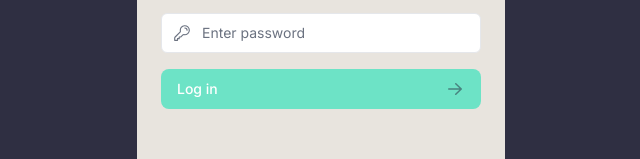
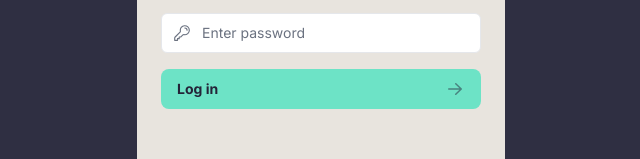
Before and after one commit to Connor-Skudlarek/issue-tracker, a Next.js app: page /login in a window 1280 px wide. Shown: the part 476-635 px from the top of the page, without its empty margins (319-959 px from the left). Built offline with nearby package versions, Linux system fonts and the light colour scheme; a web font is replaced by a local one.

Commit message:
Remove bold font, change color schema, fixes #10

```diff
--- a/app/ui/button.tsx
+++ b/app/ui/button.tsx
@@ -1,4 +1,4 @@
-import clsx from 'clsx';
+import clsx from "clsx";
 
 interface ButtonProps extends React.ButtonHTMLAttributes<HTMLButtonElement> {
   children: React.ReactNode;
@@ -9,7 +9,7 @@ export function Button({ children, className, ...rest }: ButtonProps) {
     <button
       {...rest}
       className={clsx(
-        'flex h-10 items-center rounded-lg bg-blue-500 px-4 text-sm font-medium text-white transition-colors hover:bg-blue-400 focus-visible:outline focus-visible:outline-2 focus-visible:outline-offset-2 focus-visible:outline-blue-500 active:bg-blue-600 aria-disabled:cursor-not-allowed aria-disabled:opacity-50',
+        "text-my-navy-blue flex h-10 items-center rounded-lg px-4 text-sm font-bold  transition-colors hover:bg-my-navy/60 hover:text-my-mint focus-visible:outline focus-visible:outline-2 focus-visible:outline-offset-2 focus-visible:outline-blue-900 active:bg-my-navy/90 aria-disabled:cursor-not-allowed aria-disabled:opacity-50",
         className,
       )}
     >
--- a/app/ui/login-form.tsx
+++ b/app/ui/login-form.tsx
@@ -87,7 +87,7 @@ function LoginButton() {
 
   return (
     <Button
-      className="mt-4 w-full bg-my-mint font-bold text-my-navy/100"
+      className="mt-4 w-full bg-my-mint text-my-navy/100"
       aria-disabled={pending}
     >
       Log in <ArrowRightIcon className="ml-auto h-5 w-5 text-my-navy/50" />
```
